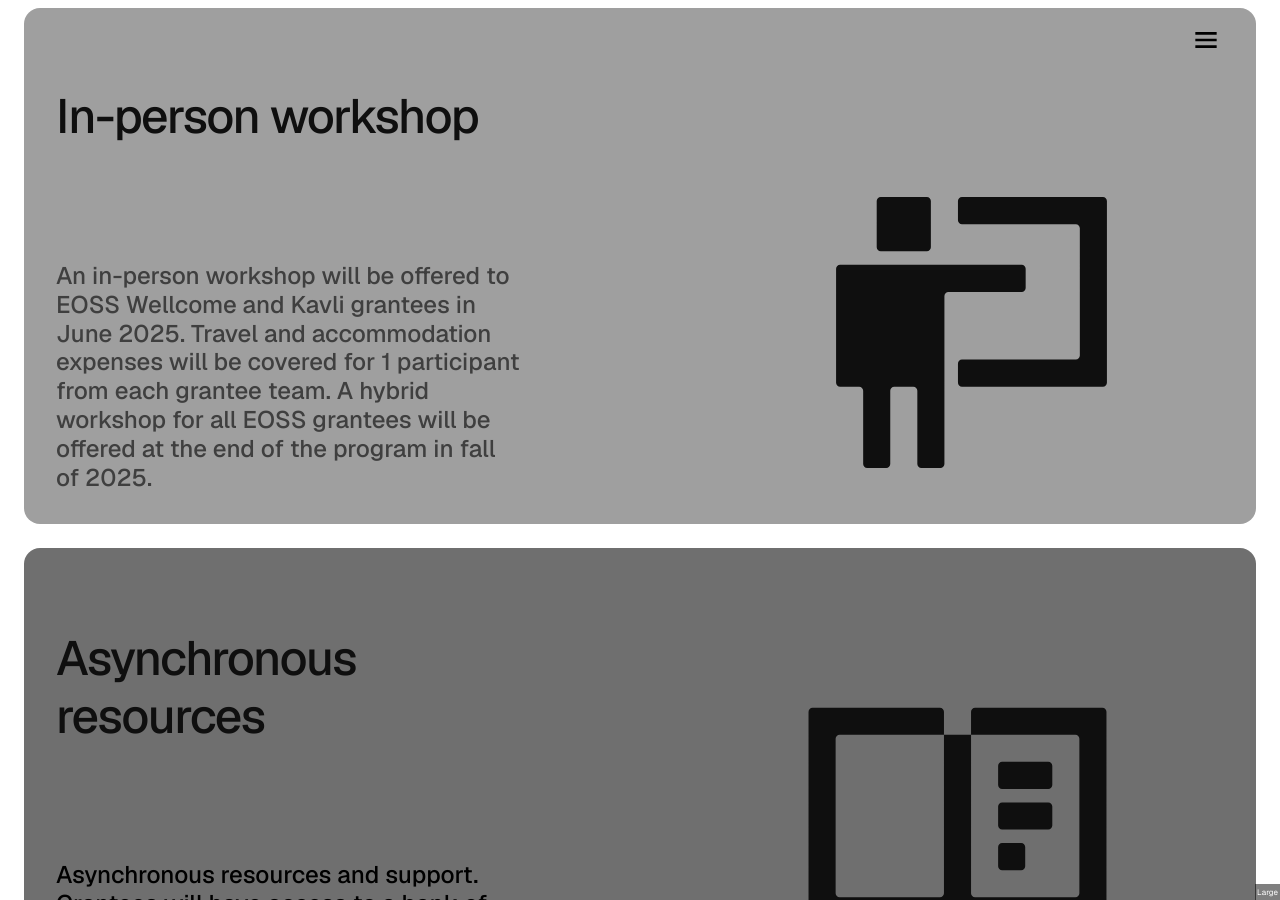
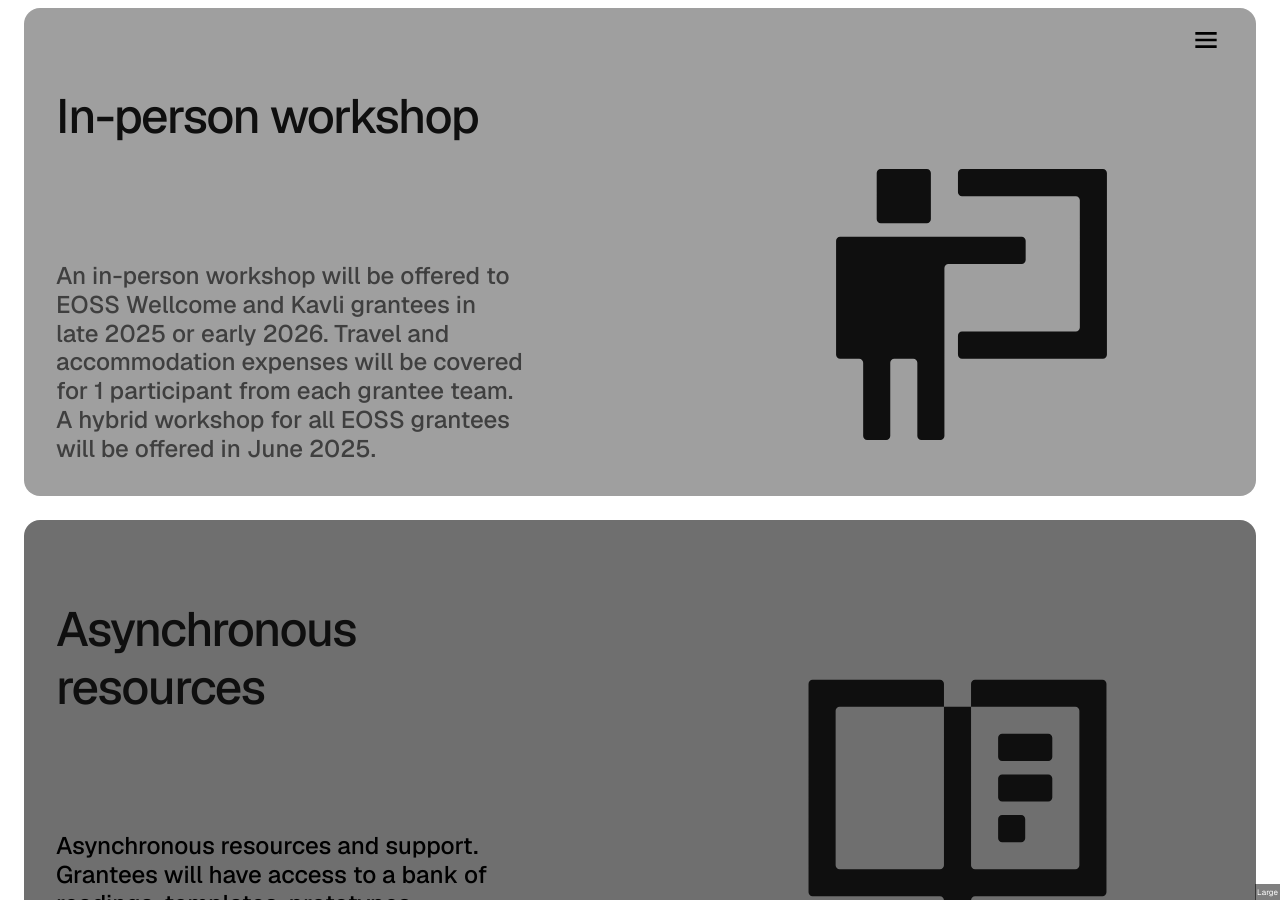
Before and after one commit to oss-sustainability-lab/website, a Jekyll site: the page built from programs.html, in a window 1280 px wide and 900 px high, scrolled down 855 px. Built offline with Jekyll 4.4.1, drawn with Linux system fonts in a browser that asks for light colours; nearby versions of some CDN libraries; library files that are not in the unit come from our copies.

Commit message:
Update programs.html
we’ve had a shift in dates/format of the workshops

```diff
--- a/programs.html
+++ b/programs.html
@@ -43,7 +43,7 @@ permalink: /programs/
   <article class="program-card-sm card--medium">
     <div>
       <h2 class="h2">In-person workshop</h2>
-      <p class="h4">An in-person workshop will be offered to EOSS Wellcome and Kavli grantees in June 2025. Travel and accommodation expenses will be covered for 1 participant from each grantee team. A hybrid workshop for all EOSS grantees will be offered at the end of the program in fall of 2025.</p>
+      <p class="h4">An in-person workshop will be offered to EOSS Wellcome and Kavli grantees in late 2025 or early 2026. Travel and accommodation expenses will be covered for 1 participant from each grantee team. A hybrid workshop for all EOSS grantees will be offered in June 2025.</p>
     </div>
 
     <figure>
```
